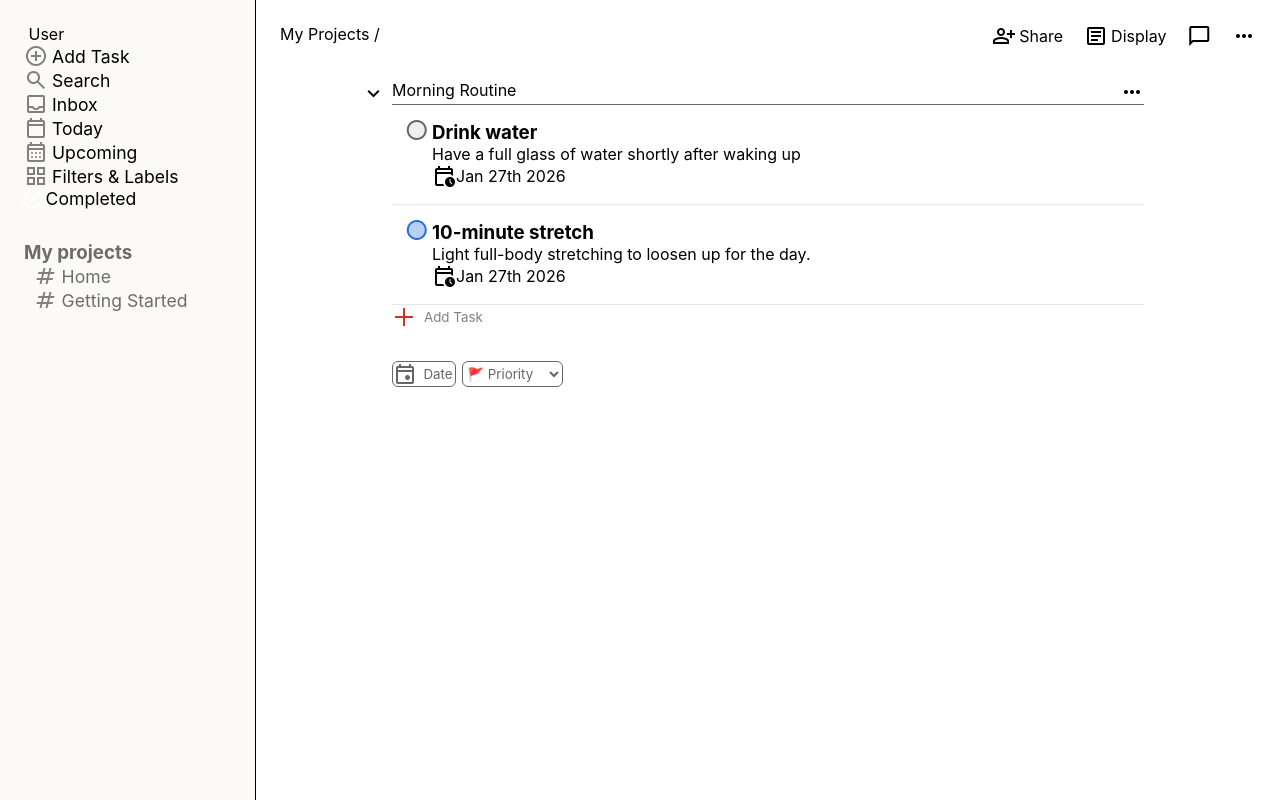
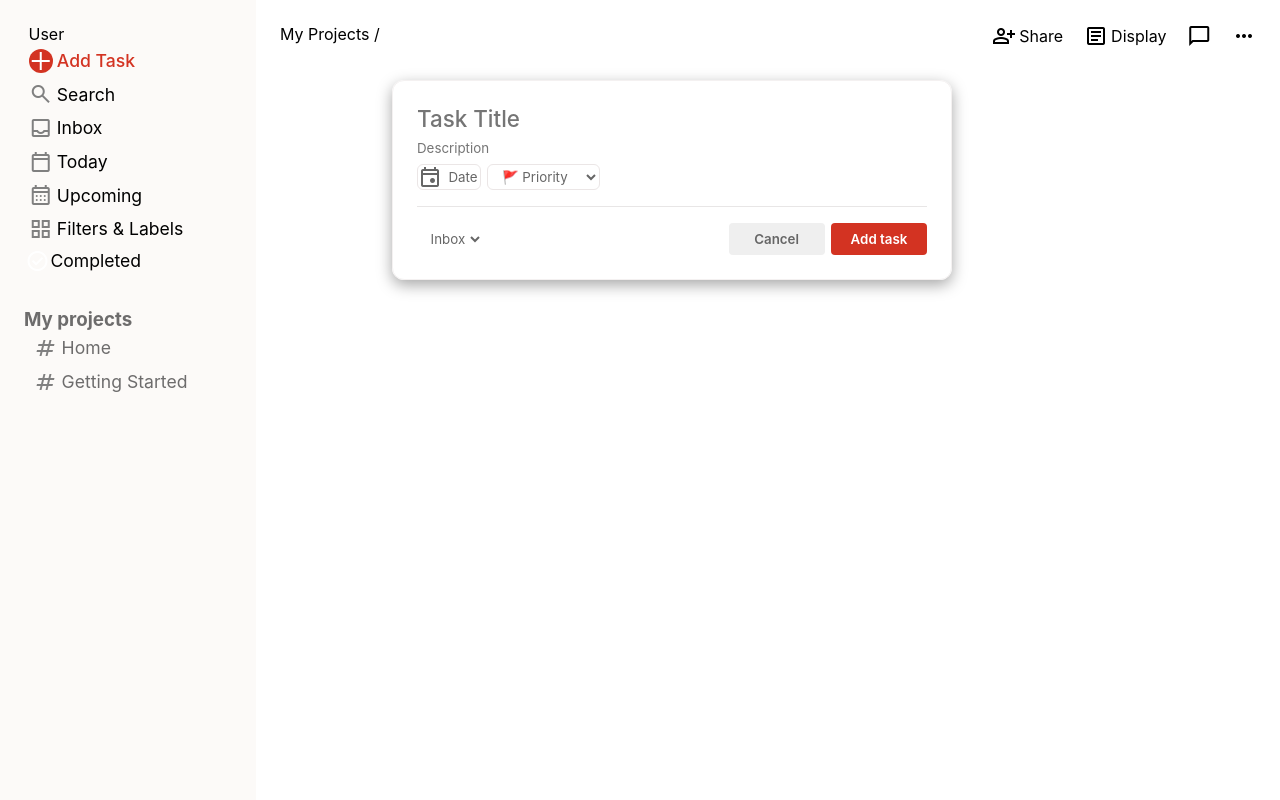
Before and after one commit to AnthonyH-783/todolist, a website built with webpack: page src/template.html in a window 1280 px wide. Built offline with nearby package versions, Linux system fonts and the light colour scheme.

Commit message:
Completed implementation of addTask modal with some minor adjustment to UI

```diff
--- a/src/backend/handlers.js
+++ b/src/backend/handlers.js
@@ -2,7 +2,7 @@
 function taskMouseEnter(event){
     if(!isTaskContainer(event)) return;
 
-    const container = event.target;
+    const container = event.target.closest(".task-container");
     const hiddens = container.querySelectorAll(".hidden");
     hiddens.forEach(element => {
         element.classList.remove("hidden");
--- a/src/backend/modals.js
+++ b/src/backend/modals.js
@@ -1,37 +1,58 @@
 import {getIcon} from "./domGen.js"
-import { dateBtnOnClick, priorBtnOnClick } from "./reusable-listeners.js";
+import { dateBtnOnClick } from "./reusable-handlers.js";
 
 
 function addTaskModal(){
     // Creating main container and separting it into upper and lower
-    const container = document.createElement("form");
+    const form = document.createElement("form");
     const upper = document.createElement("div");
     const lower = document.createElement("div");
-    // Adding classes to container
-    container.classList.add("flex-col");
-    upper.classList.add("flex-col", "align-baseline", "gray-border-bottom");
-    lower.classList.add("flex-row", "space-between");
+    // Adding flex col display
+    form.classList.add("flex-col", "add-task");
+
     // Populating upper div
+    const info_div = createTaskInfoDiv();
+    upper.appendChild(info_div);
+
+    // Populating lower div
+    const submit_section = getTaskSubmissionDiv();
+    lower.appendChild(submit_section);
+
+    // Forming container
+    form.appendChild(upper);
+    form.appendChild(lower);
+
+    return form;
+
+}
+
+function createTaskInfoDiv(){
+    const container = document.createElement("div");
     const title = document.createElement("input");
+    title.name = "task_title";
     title.placeholder = "Task Title";
+    title.required = true;
+    title.classList.add("task-title");
     const description = document.createElement("input");
-    description.placeholder = "description";
+    description.name = "description";
+    description.placeholder = "Description";
+    description.classList.add("task-description", "pd-top-05rem", "pd-bot-05rem");
     const attributes = getTaskAttrDiv();
 
-    upper.appendChild(title);
-    upper.appendChild(description);
-    upper.appendChild(attributes);
+    container.appendChild(title);
+    container.appendChild(description);
+    container.appendChild(attributes);
+    container.classList.add("flex-col", "align-baseline", "gray-border-bottom", "pd-bot-1rem");
 
-    // Populating lower div
+    return container;
 
 
-    // Adding styles to upper div
-    title.classList.add("new-task-title");
 }
 
 function getTaskAttrDiv(){
     const container = document.createElement("span");
     const date_btn = document.createElement("button");
+    date_btn.type = "button";
     const date_picker = document.createElement("input");
     date_picker.type = "date";
     date_picker.value = "2018-06-12T19:30";
@@ -46,7 +67,6 @@ function getTaskAttrDiv(){
 
 
     // Adding classes
-    container.classList.add("flex-row", "row-gap");
     date_btn.classList.add("flex-row", "row-gap", "align-center", "date-btn");
     // Adding input pickers
     const date_input = createDateInput();
@@ -56,15 +76,17 @@ function getTaskAttrDiv(){
     container.appendChild(date_input);
     container.appendChild(date_btn);
     container.appendChild(prior_select);
+    container.classList.add("flex-row", "justify-baseline", "row-gap", "task-attr");
 
     container.addEventListener("click",dateBtnOnClick);
-    container.addEventListener("click", priorBtnOnClick);
+
 
     return container;
 }
 function createSelectPrior() {
 
     const select = document.createElement("select");
+    select.required = true;
     select.name = "priority";
 
     const priorities = {
@@ -85,6 +107,7 @@ function createSelectPrior() {
 
         const option = document.createElement("option");
         option.innerText = flag + " " + label;
+        option.value = label;
         select.appendChild(option);
 
     }
@@ -95,6 +118,7 @@ function createSelectPrior() {
 
 function createDateInput(){
     const date_input = document.createElement("input");
+    date_input.required = true;
     date_input.type = "datetime-local";
     date_input.name = "due";
     date_input.classList.add("hidden");
@@ -104,10 +128,36 @@ function createDateInput(){
 function getTaskSubmissionDiv(){
     const container = document.createElement("div");
     const select = createTaskDestinationSelect();
+    const buttons = document.createElement("div");
+    // Populating the buttons div
+    const cancel = document.createElement("button");
+    cancel.innerHTML = "Cancel";
+    const submit = document.createElement("button");
+    submit.innerHTML = "Add task";
+    buttons.appendChild(cancel);
+    buttons.appendChild(submit);
+    // Populating contains with select and buttons divs
+    container.appendChild(select);
+    container.appendChild(buttons);
+    // Adding styles
+    container.classList.add("flex-row", "space-between", "align-center", "pd-top-1rem");
+    buttons.classList.add("flex-row", "align-center", "justify-center", "row-gap");
+    cancel.classList.add("cancel-btn");
+    submit.classList.add("submit-task");
+
+    return container;
 
 }
 
 function createTaskDestinationSelect(){
+    const select = document.createElement("select");
+    select.name = "destination";
+    const option = document.createElement("option");
+    option.innerText = "Inbox";
+    option.value = "inbox";
+    select.appendChild(option);
+    select.classList.add("destination-select");
+    return select;
 
 }
 
@@ -119,4 +169,4 @@ function addTaskEventListeners(modal){
 
 }
 
-export {getTaskAttrDiv};
+export {getTaskAttrDiv, addTaskModal};
--- a/src/backend/reusable-listeners.js
+++ b/src/backend/reusable-handlers.js
@@ -16,21 +16,5 @@ function dateBtnOnClick(event) {
     date_picker.showPicker();
 }
 
-function priorBtnOnClick(event){
-    const node = event.target.closest(".priority-btn");
-    if(!node) return;
-    const prior_picker = node.previousElementSibling;
 
-    if(!prior_picker.dataset.bound){
-        prior_picker.addEventListener("change", () =>{
-            node.textContent =prior_picker.value;
-            node.dataset.value = prior_picker.value;
-        });
-        prior_picker.dataset.bound = "true";
-    }
-    // Show picker
-    prior_picker.showPicker();
-}
-
-
-export{dateBtnOnClick, priorBtnOnClick};
+export{dateBtnOnClick};
--- a/src/index.js
+++ b/src/index.js
@@ -7,7 +7,7 @@ import { TaskDOM, ToDoListDOM } from "./backend/domGen.js";
 import { compareAsc, format } from "date-fns";
 import { taskMouseEnter, taskMouseLeave, circleOnClick, onChevronClick,
 } from "./backend/handlers.js";
-import { getTaskAttrDiv } from "./backend/modals.js";
+import { addTaskModal} from "./backend/modals.js";
 import "./styles/dynamic.css";
 
 
@@ -26,9 +26,9 @@ import "./styles/dynamic.css";
     const lists = json.lists;
     const todo = lists[0];
     const tododom = ToDoListDOM(todo);
-    const test = getTaskAttrDiv();
-    main.appendChild(tododom);
+    const test = addTaskModal();
     main.appendChild(test);
+
 
 
 
--- a/src/styles/dynamic.css
+++ b/src/styles/dynamic.css
@@ -154,8 +154,11 @@
 }
 
 .add-task{
-    display: flex;
-    flex-direction: column;
+    width: 35rem;
+    padding: 1.5rem;
+    border: 1px solid #f4f1f1;
+    border-radius: 12px;
+    box-shadow: rgba(0, 0, 0, 0.35) 0px 5px 15px;
 }
 
 .gray-border-bottom{
@@ -195,6 +198,9 @@ select,
 ::picker(select) {
   appearance: base-select;
 }
+select{
+    padding: 0.1rem 0.1rem 0.1rem 0.6rem;
+}
 
 select::picker-icon {
   color: #999999;
@@ -206,9 +212,57 @@ select:open::picker-icon {
 ::picker(select){
     border: 1px solid rgb(232, 227, 227);
     border-radius: 4px;
-    box-shadow: 1px 0px rgb(182, 180, 180);
+    box-shadow: rgba(50, 50, 93, 0.25) 0px 6px 12px -2px, rgba(0, 0, 0, 0.3) 0px 3px 7px -3px;
+    position: absolute;
+}
+.destination-select{
+    border: none;
 }
 
-option{
-    padding: 0.2rem;
+.cancel-btn, .submit-task{
+    min-width: 6rem;
+    min-height: 2rem;
+    border-radius: 4px;
+    border: none;
+    cursor: pointer;
+    font-weight: 600;
 }
+.cancel-btn:hover, .submit-task:hover{
+    filter: brightness(95%);
+}
+.submit-task{
+    background-color: var(--dark-orange);
+    color: white;
+
+}
+.cancel-btn{
+    color: #666;
+}
+.pd-bot-05rem{
+    padding-bottom: 0.5rem;
+}
+.pd-bot-1rem{
+    padding-bottom: 1rem;
+}
+.pd-top-05rem{
+    padding-top:0.5rem;
+}
+.pd-top-1rem{
+    padding-top: 1rem;
+}
+
+.task-title{
+    border:none;
+    font-weight: 500;
+    font-size: 1.4rem;
+}
+.task-title:focus, .task-description:focus{
+    outline:none;
+}
+.task-description{
+    border: none;
+}
+.task-attr button, .task-attr select{
+    border: 1px solid #ebe6e6;
+
+}
--- a/src/styles/main-page.css
+++ b/src/styles/main-page.css
@@ -32,7 +32,6 @@ nav{
     height: 100vh;
     flex-basis: 20%;
     background-color: #fcfaf8;
-    border-right: 1px solid black;
     padding: 1.5rem;
 }
 main{
@@ -47,6 +46,16 @@ main{
     justify-content: baseline;
     font-size: 1.1rem;
     align-items: center;
+    border-radius: 6px;
+    padding: 0.3rem;
+}
+.nav-item:hover{
+    background-color: #f1eeee;
+    cursor: pointer;
+}
+.nav-item:active{
+    background-color: var(--light-orange);
+    color: var(--dark-orange);
 }
 .nav-item span{
     color: gray;
@@ -84,6 +93,16 @@ main{
     height: 70vh;
     overflow: visible;
 }
+#add-navbar{
+    color: var(--dark-orange);
+    font-weight: 500;
+}
+#add-nav-icon{
+    color: white;
+    border: none;
+    border-radius: 100%;
+    background-color: var(--dark-orange);
+}
 .active-tab{
     background-color: #ffefe5;
     color: #a81f00;
--- a/src/template.html
+++ b/src/template.html
@@ -22,7 +22,7 @@
             </div>
         </div>
         <div id="nav-body">
-            <div class="nav-item"><span class="material-symbols-outlined">add_circle</span>Add Task</div>
+            <div id="add-navbar" class="nav-item"><span id="add-nav-icon" class="material-symbols-outlined">add_2</span>Add Task</div>
             <div class="nav-item"><span class="material-symbols-outlined">search</span>Search</div>
             <div class="nav-item"><span class="material-symbols-outlined">inbox</span>Inbox</div>
             <div class="nav-item"><span class="material-symbols-outlined">calendar_today</span>Today</div>
```
